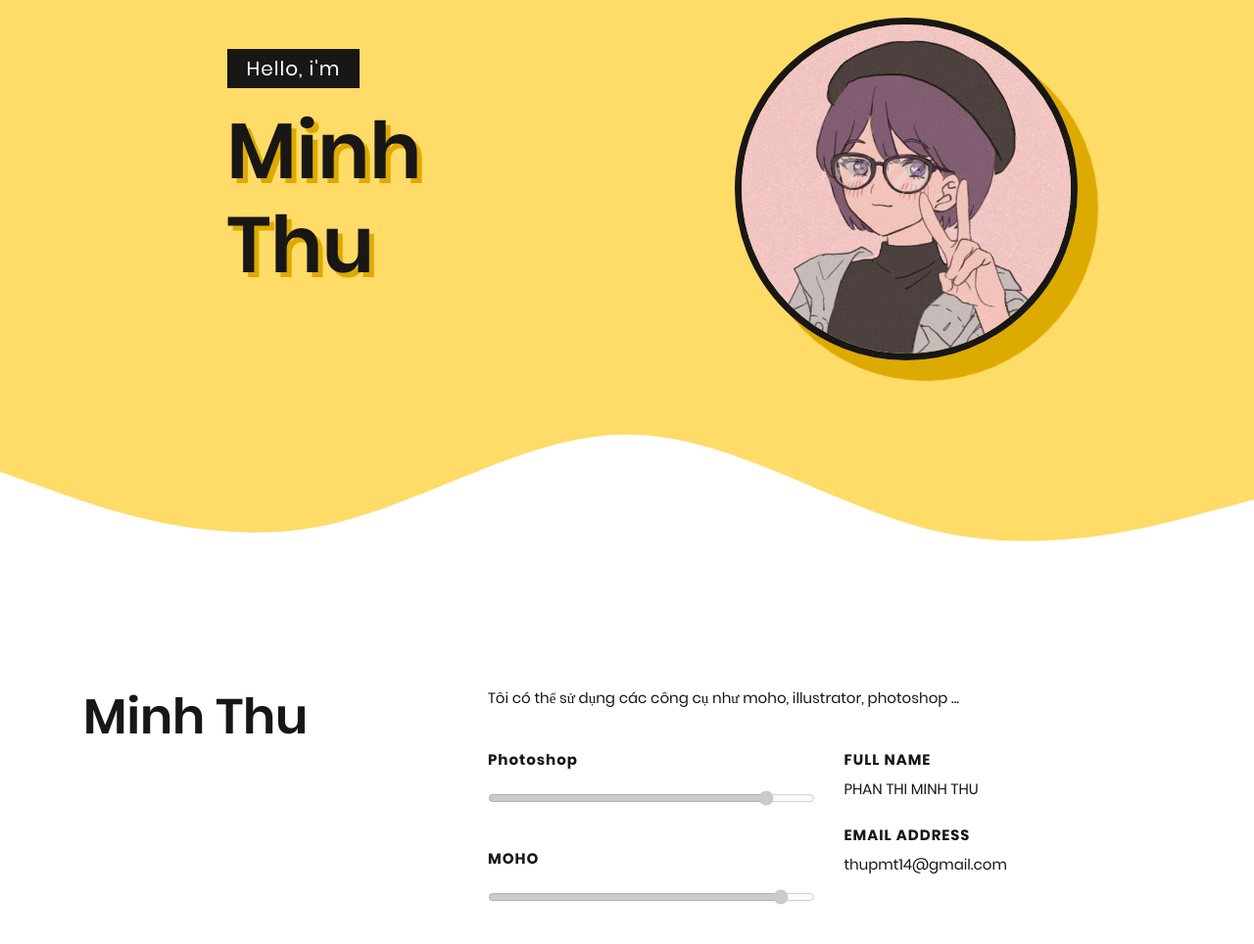
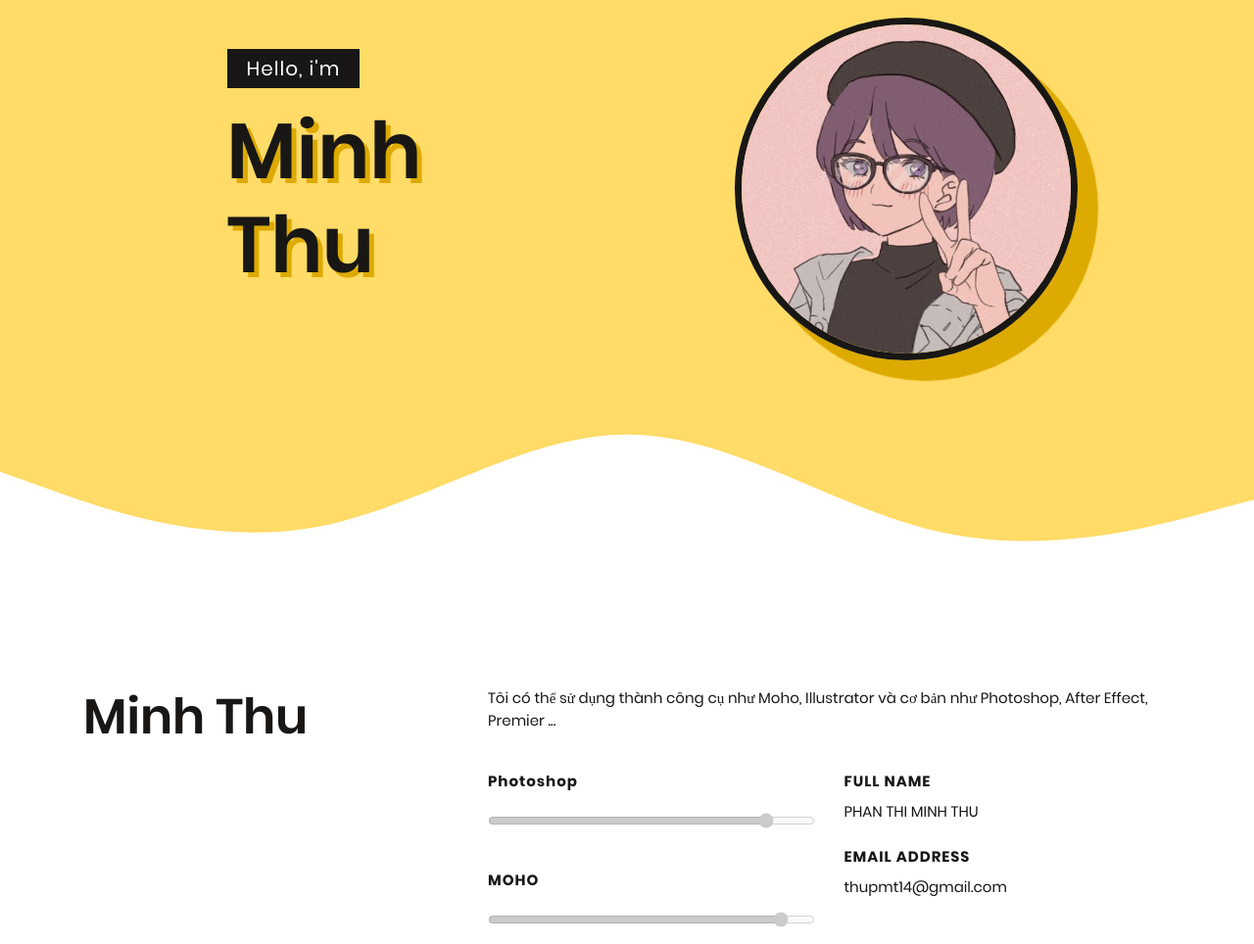
Before and after one commit to khanhphamqn/portfolio-animate.github.io, a plain HTML site: page index.html in a window 1280 px wide. Shown: the part 82-1046 px from the top of the page at 98% size. Drawn offline with Linux system fonts and the light colour scheme.

Commit message:
Update index.html

```diff
--- a/index.html
+++ b/index.html
@@ -6,7 +6,7 @@
     <meta http-equiv="X-UA-Compatible" content="IE=edge">
     <meta name="viewport" content="width=device-width, initial-scale=1.0">
     <!-- title -->
-    <title>Freeman - Free Multipurpose Personal One Page Html Template</title>
+    <title>Minh Thu</title>
     <!-- favicon -->
     <link rel="icon" type="image/png" sizes="32x32" href="./asset/page/favicon-32x32.png">
     <link rel="icon" type="image/png" sizes="16x16" href="./asset/page/favicon-16x16.png">
@@ -120,7 +120,7 @@
                     <div class="col-lg-8 pl-lg-5 text-center text-lg-left">
                         <div class="infoabout">
                             <p class="infoabout__title">
-                                Tôi có thể sử dụng các công cụ như moho, illustrator, photoshop ...
+                                Tôi có thể sử dụng thành công cụ như Moho, Illustrator và cơ bản như Photoshop, After Effect, Premier ...
                             </p>
                             <div class="row  text-center text-lg-left">
                                 <div class="col-lg-6">
```
